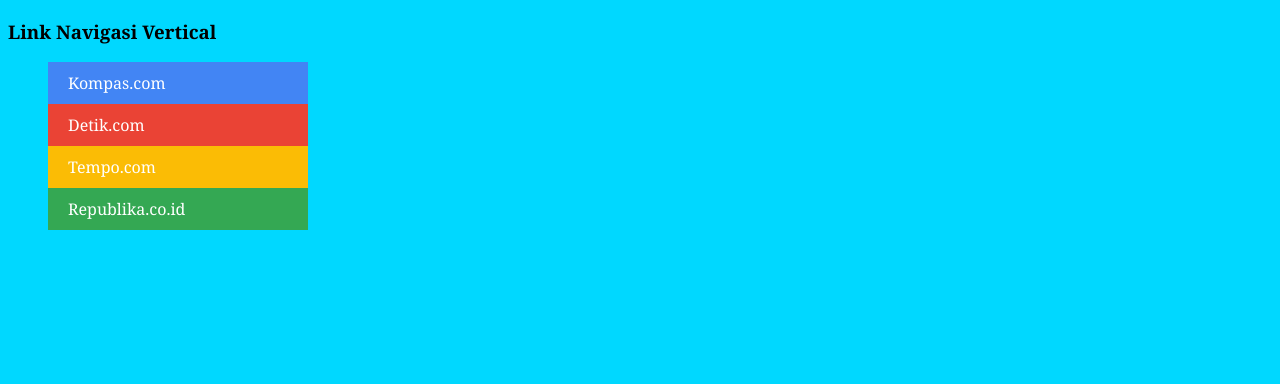
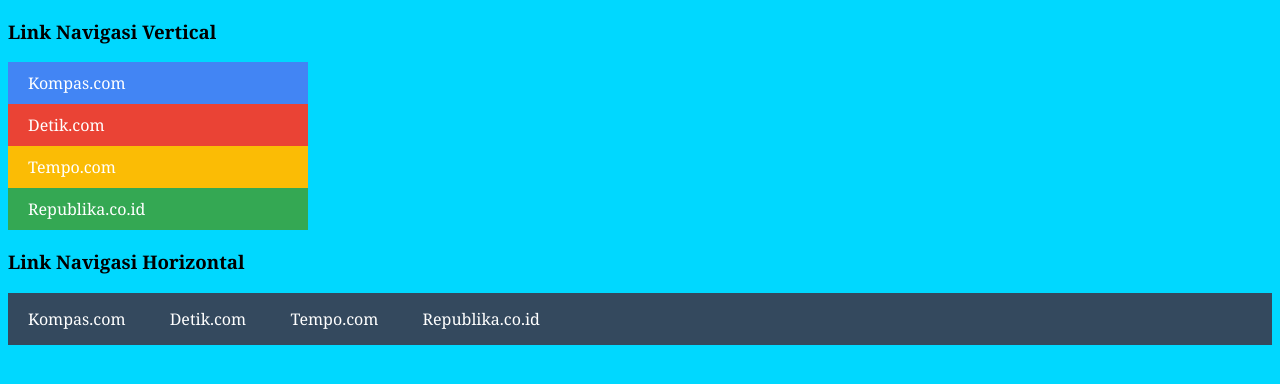
Before and after one commit to setrasariputra/SimpleLinkNavigasi-HTML, a plain HTML site: page index.html in a window 1280 px wide. Drawn offline with Linux system fonts and the light colour scheme.

Commit message:
Building Horizontal Navigation

```diff
--- a/index.html
+++ b/index.html
@@ -16,5 +16,15 @@
             <li><a href="https://www.republika.co.id/" class="bg-green">Republika.co.id</a></li>
         </ul>
     </nav>
+
+    <h3>Link Navigasi Horizontal</h3>
+    <nav class="horizontal-navigation">
+        <ul>
+            <li><a href="https://www.kompas.com/">Kompas.com</a></li>
+            <li><a href="https://www.detik.com/">Detik.com</a></li>
+            <li><a href="https://www.tempo.com/">Tempo.com</a></li>
+            <li><a href="https://www.republika.co.id/">Republika.co.id</a></li>
+        </ul>
+    </nav>
 </body>
 </html>
--- a/style.css
+++ b/style.css
@@ -19,6 +19,8 @@ nav.vertical-navigation {
 }
 nav.vertical-navigation ul {
     list-style-type: none;
+    margin: 0px;
+    padding: 0px;
 }
 nav.vertical-navigation ul li {
 
@@ -32,3 +34,25 @@ nav.vertical-navigation ul li a {
 nav.vertical-navigation ul li a:hover {
     background-color: #333333;
 }
+
+
+nav.horizontal-navigation {
+    background-color: #34495e;
+}
+nav.horizontal-navigation ul {
+    list-style-type: none;
+    margin: 0px;
+    padding: 0px;
+}
+nav.horizontal-navigation ul li {
+    display: inline-block;
+}
+nav.horizontal-navigation ul li a {
+    display: block;
+    text-decoration: none;
+    color: #ffffff;
+    padding: 15px 20px 15px 20px;
+}
+nav.horizontal-navigation ul li a:hover {
+    background-color: #ea4335;
+}
```
